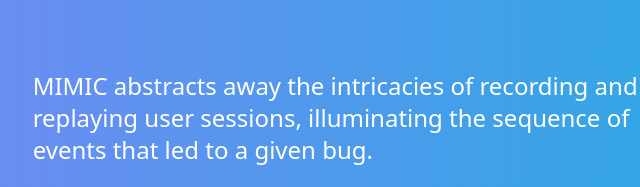
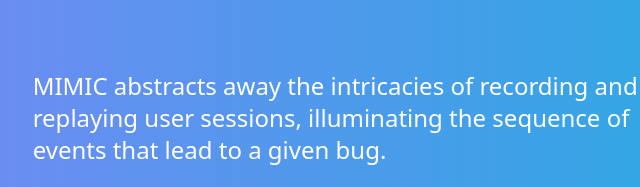
Before and after one commit to VSTodd/vstodd.github.io, a website built with Vite: page index.html in a window 1280 px wide. Shown: the part 706-893 px from the top of the page, 506-1146 px from the left. Built offline with nearby package versions, Linux system fonts and the light colour scheme.

Commit message:
improvement: updates MIMIC description.

```diff
--- a/index.html
+++ b/index.html
@@ -367,7 +367,7 @@
               >
               <p class="text-2xl text-white mt-6">
                 MIMIC abstracts away the intricacies of recording and replaying user sessions, illuminating the sequence of events that
-                led to a given bug.
+                lead to a given bug.
               </p>
               <p class="text-2xl text-white mt-6">
                 MIMIC is an ideal solution for smaller companies looking for a low cost, easy to implement session replay
```
Also changed, not shown: dist/index.html.
